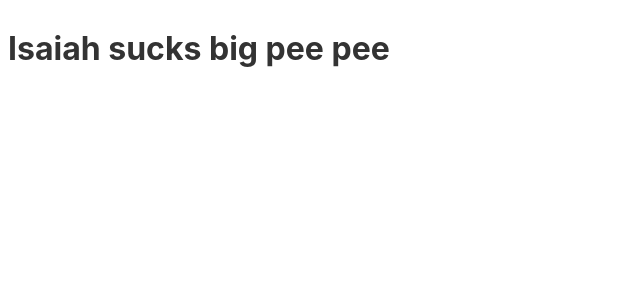
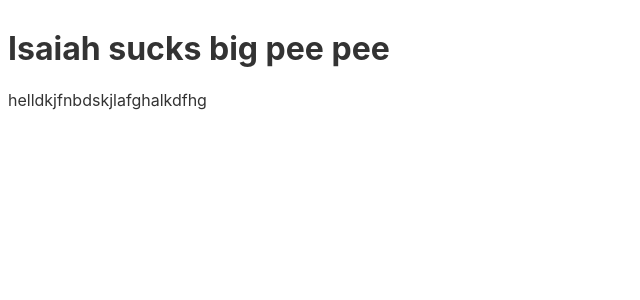
Before and after one commit to Is4iah/MyWebsite, a Svelte app: page / in a window 1280 px wide. Shown: the top 300 px of the page, without its empty margins (0-640 px from the left). Built offline with nearby package versions, Linux system fonts and the light colour scheme.

Commit message:
Update App.svelte

```diff
--- a/src/App.svelte
+++ b/src/App.svelte
@@ -1 +1,2 @@
 <h1> Isaiah sucks big pee pee </h1>
+helldkjfnbdskjlafghalkdfhg
```
